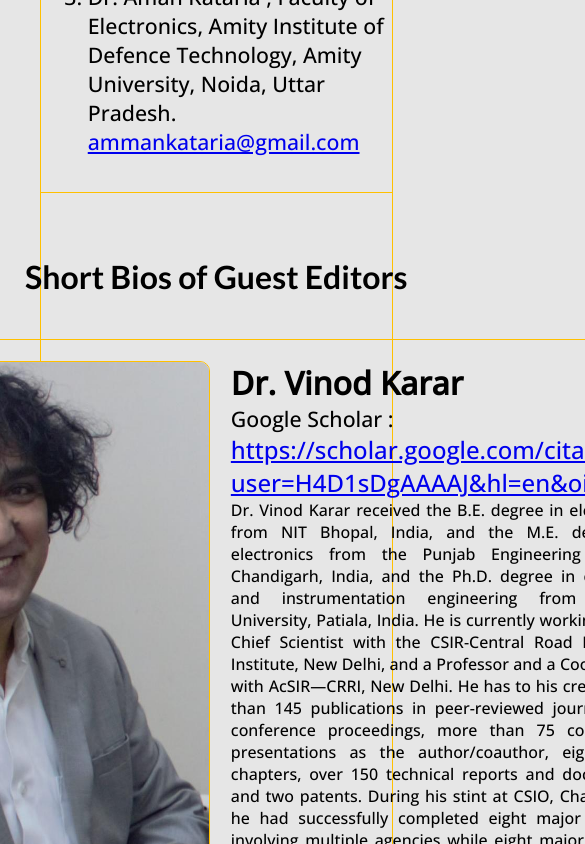
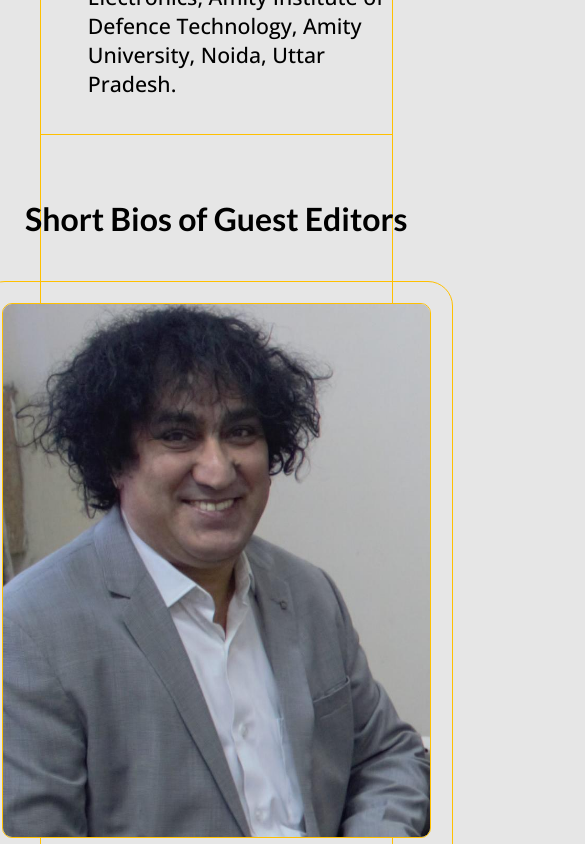
Before and after one commit to Ekuspreet/s-s-proposal, a plain HTML site: page index.html in a window 390 px wide. Shown: the part 2880-3724 px from the top of the page, 585 px wide, since content can reach past the window. Drawn offline with nearby package versions, Linux system fonts and the light colour scheme.

Commit message:
made it responsive

```diff
--- a/index.html
+++ b/index.html
@@ -140,6 +140,17 @@ contributor p{
     flex-direction: column;
 }
 
+
+
+@media screen and (max-width: 980px)   {
+    contributor{
+        flex-direction: column;
+        align-items: center;
+    }
+    .details{
+        align-items: center;
+    }
+}
 </style>
 
 
@@ -191,13 +202,13 @@ contributor p{
             <ol>
 
             <li>
-Dr. Vinod Karar, Chief Scientist, CSIR-Central Road Research Institute, New Delhi and Professor, AcSIR.  <a href="mailto:vinodkarar.crri@nic.in">vinodkarar.crri@nic.in</a>
+Dr. Vinod Karar, Chief Scientist, CSIR-Central Road Research Institute, New Delhi and Professor, AcSIR.
 </li>
 <li>
 Dr. Sita Rani, Faculty of Computer Science and Engineering, Guru Nanak Dev Engineering College, Ludhiana, Punjab. <a href=" mailto:sitasaini80@gmail.com">sitasaini80@gmail.com</a> ; Mobile: 7508008004 (Corresponding Guest Editor)
 </li>
 <li>
-Dr. Aman Kataria , Faculty of Electronics,  Amity Institute of Defence Technology, Amity University, Noida, Uttar Pradesh. <a href="mailto:ammankataria@gmail.com">ammankataria@gmail.com</a>
+Dr. Aman Kataria , Faculty of Electronics,  Amity Institute of Defence Technology, Amity University, Noida, Uttar Pradesh.
 </li>
 </ol>
         </p>
```
